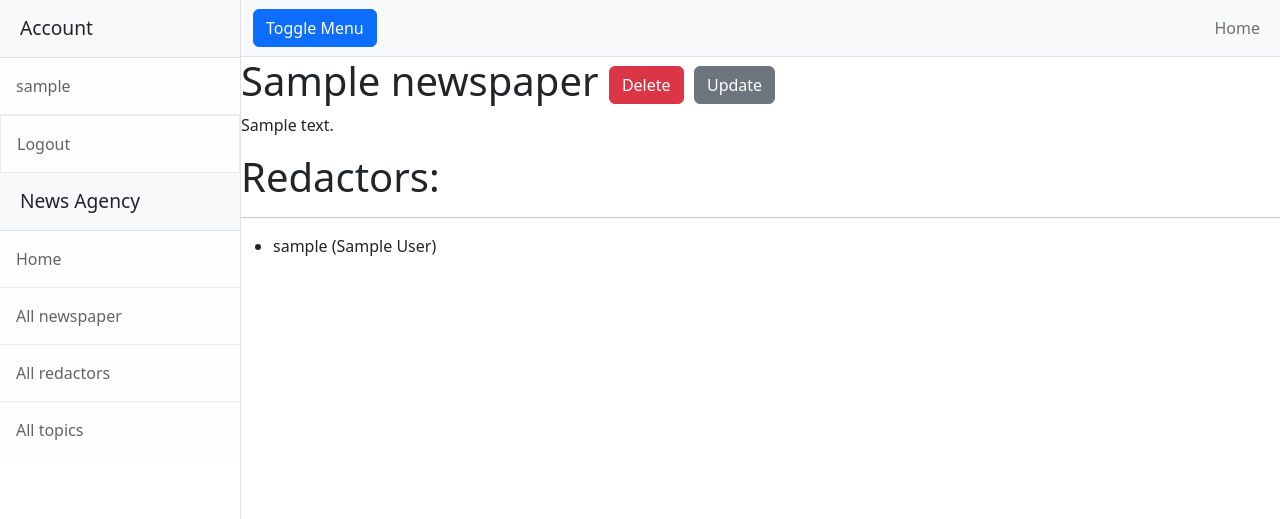
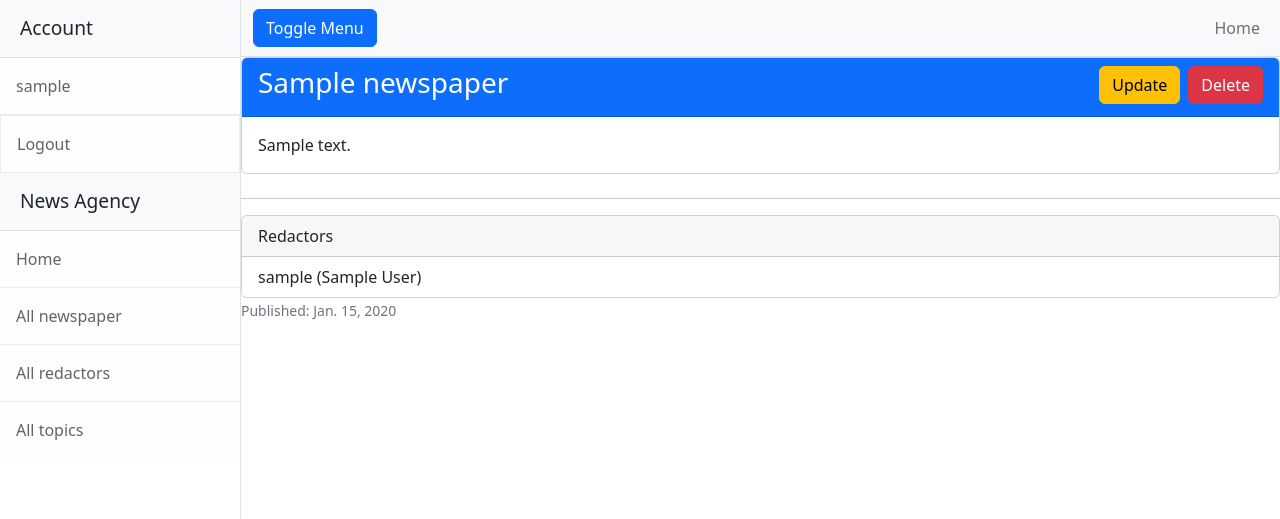
Before and after one commit to mrkanis82-gif/News-agency, a Django app: page /newspaper/1/detail in a window 1280 px wide. Shown: the top 519 px of the page. Run offline with Django 5.2, Linux system fonts and the light colour scheme; a user stored in the database is signed in; tables that the repository leaves empty hold one stand-in row (values such as "Sample post"); some libraries are stand-ins or nearby versions.

Commit message:
improved ui. add display to the date of publication

```diff
--- a/templates/agency/newspaper_detail.html
+++ b/templates/agency/newspaper_detail.html
@@ -1,24 +1,28 @@
 {% extends "base.html" %}
+{% block content %}
+  <div class="card mb-4">
+    <div class="card-header bg-primary text-white">
+      <h3>
+        {{ newspaper.title }}
+        <a href="{% url 'agency:newspaper-delete' pk=newspaper.id %}" class="btn btn-danger float-end ms-2">Delete</a>
+        <a href="{% url 'agency:newspaper-update' pk=newspaper.id %}" class="btn btn-warning float-end">Update</a>
+      </h3>
+    </div>
 
-{% block content %}
-  <h1>
-    {{ newspaper.title }}
-    <a href="{% url 'agency:newspaper-delete' pk=newspaper.id %}" class="btn btn-danger link-to-page">
-      Delete
-    </a>
-
-    <a href="{% url 'agency:newspaper-update' pk=newspaper.id %}" class="btn btn-secondary link-to-page">
-      Update
-    </a>
-  </h1>
-  <p>{{ newspaper.content }}</p>
-  <h1>
-    Redactors:
-  </h1>
+    <div class="card-body">
+      <p class="card-text">{{ newspaper.content }}</p>
+    </div>
+  </div>
   <hr>
-  <ul>
-    {% for redactor in newspaper.publishers.all %}
-      <li>{{ redactor.username }} ({{ redactor.first_name }} {{ redactor.last_name }})</li>
-    {% endfor %}
-  </ul>
+  <div class="card">
+    <div class="card-header">Redactors</div>
+    <ul class="list-group list-group-flush">
+      {% for redactor in newspaper.publishers.all %}
+        <li class="list-group-item">
+          {{ redactor.username }} ({{ redactor.first_name }} {{ redactor.last_name }})
+        </li>
+      {% endfor %}
+    </ul>
+  </div>
+  <small class="text-muted">Published: {{ newspaper.date }}</small>
 {% endblock %}
```
